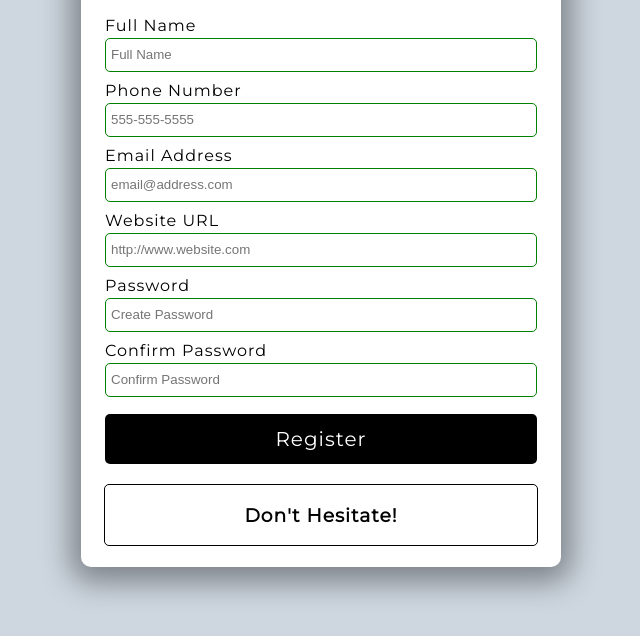
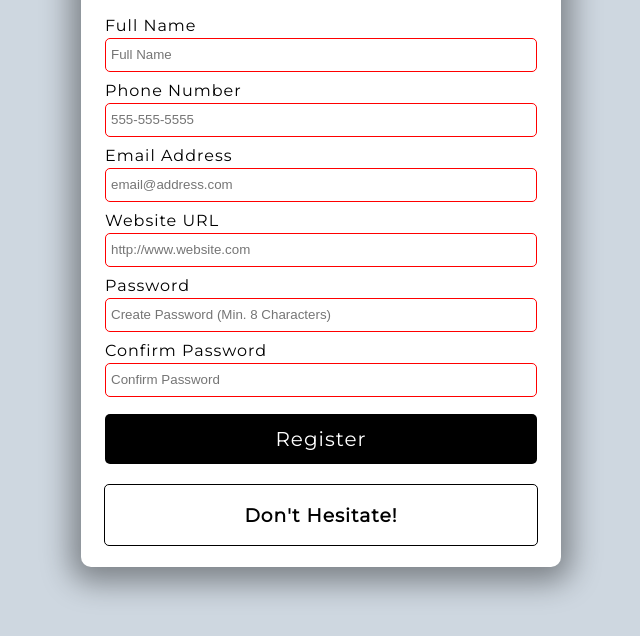
Before and after one commit to rebeccaariss/form-validation, a plain HTML site: page index.html in a window 1280 px wide. Shown: the part 148-784 px from the top of the page, without its empty margins (319-959 px from the left). Drawn offline with Linux system fonts and the light colour scheme.

Commit message:
Add HTML form validation attributes

```diff
--- a/index.html
+++ b/index.html
@@ -15,32 +15,39 @@
             <!-- Full Name: -->
             <div class="form-group">
                 <label for="name">Full Name</label>
-                <input type="text" id="name" placeholder="Full Name">
+                <input type="text" id="name" placeholder="Full Name"
+                        required minlength="3" maxlength="100">
             </div>
             <!-- Phone Number: -->
             <div class="form-group">
                 <label for="phone">Phone Number</label>
-                <input type="tel" id="phone" placeholder="555-555-5555">
+                <input type="tel" id="phone" placeholder="555-555-5555"
+                        required pattern="[0-9]{3}-[0-9]{3}-[0-9]{4}">
             </div>
             <!-- Email Address: -->
             <div class="form-group">
                 <label for="email">Email Address</label>
-                <input type="email" id="email" placeholder="email@address.com">
+                <input type="email" id="email" placeholder="email@address.com"
+                        required>
             </div>
             <!-- Website URL: -->
             <div class="form-group">
                 <label for="website">Website URL</label>
-                <input type="url" id="website" placeholder="http://www.website.com">
+                <input type="url" id="website" placeholder="http://www.website.com"
+                        required>
             </div>
             <!-- Password: -->
             <div class="form-group">
                 <label for="password1">Password</label>
-                <input type="password" id="password1" placeholder="Create Password">
+                <input type="password" id="password1" placeholder="Create Password (Min. 8 Characters)"
+                        required pattern="^(?=.*\d)(?=.*[a-z])(?=.*[A-Z])(?=.*[a-zA-Z]).{8,}$"
+                        title="Please include at least 1 uppercase character, 1 lowercase character, and 1 number.">
             </div>
             <!-- Confirm Password: -->
             <div class="form-group">
                 <label for="password2">Confirm Password</label>
-                <input type="password" id="password2" placeholder="Confirm Password">
+                <input type="password" id="password2" placeholder="Confirm Password"
+                        required pattern="^(?=.*\d)(?=.*[a-z])(?=.*[A-Z])(?=.*[a-zA-Z]).{8,}$">
             </div>
             <button type="submit">Register</button>
         </form>
```
